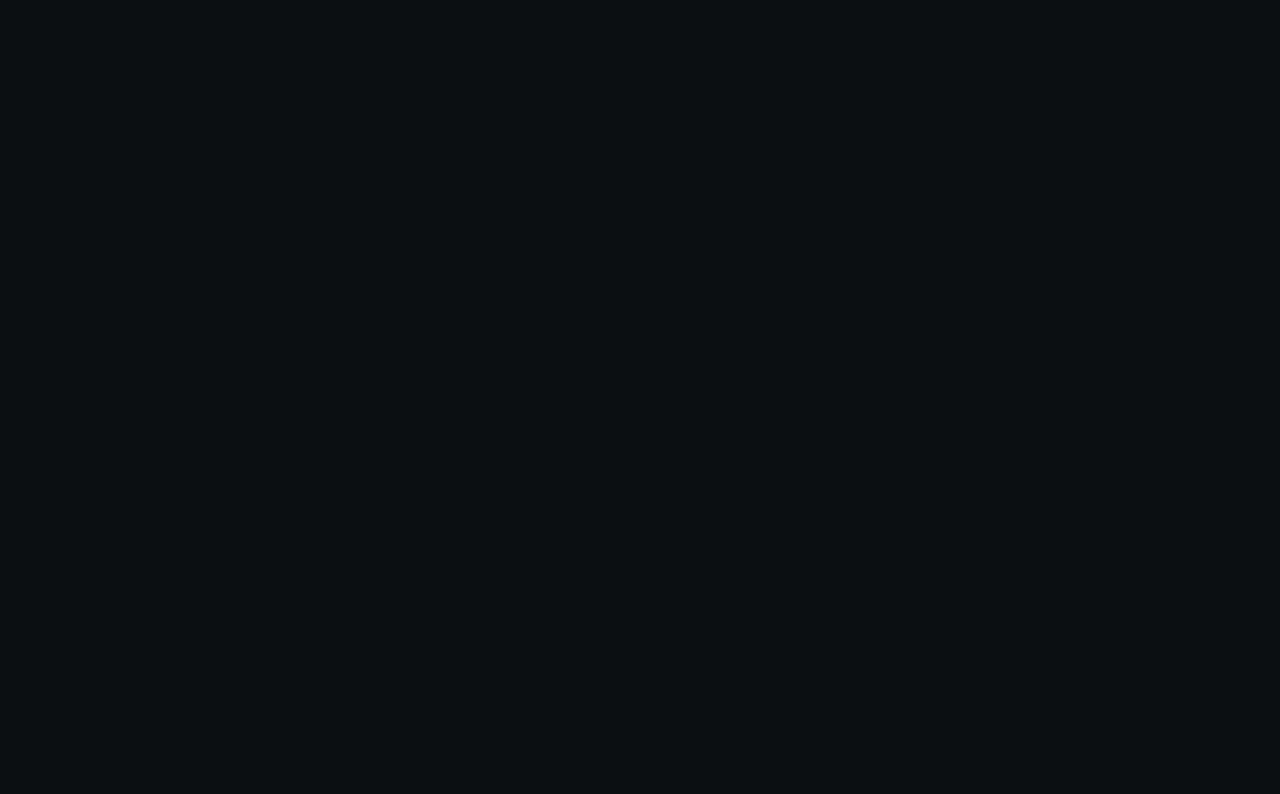
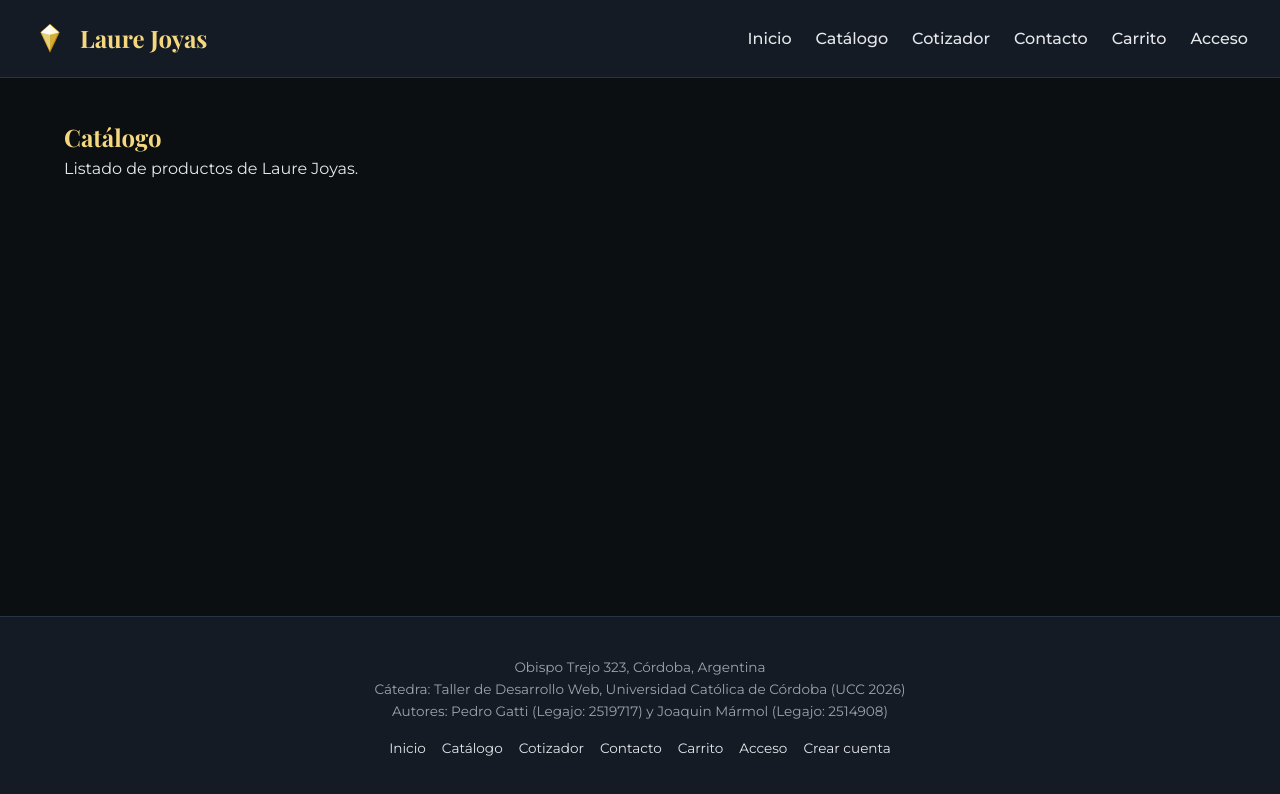
Before and after one commit to PedroGattiUCC/proyecto2026-Gatti-Marmol, a React (Vite) app in the folder segunda-entrega/: page /catalogo in a window 1280 px wide. Before the commit this address had no page. Shown: the top 794 px of the page. Built offline with nearby package versions, Linux system fonts and the light colour scheme; a web font is replaced by a local one.

Commit message:
feat(rutas): definir las rutas de las páginas con react-router-dom

```diff
--- a/segunda-entrega/src/App.jsx
+++ b/segunda-entrega/src/App.jsx
@@ -1,8 +1,16 @@
 import { BrowserRouter, Route, Routes } from 'react-router-dom';
 import MainLayout from '@layouts/MainLayout.jsx';
+import Carrito from '@pages/Carrito.jsx';
+import Catalogo from '@pages/Catalogo.jsx';
+import Contacto from '@pages/Contacto.jsx';
+import Cotizador from '@pages/Cotizador.jsx';
+import Home from '@pages/Home.jsx';
+import Login from '@pages/Login.jsx';
+import NotFound from '@pages/NotFound.jsx';
+import Registro from '@pages/Registro.jsx';
 
 /**
- * Componente principal: usa MainLayout como base de la aplicación
+ * Componente principal: define las rutas de las páginas dentro de MainLayout
  * @method App
  * @return {JSX.Element} Rutas de la aplicación
  */
@@ -10,7 +18,16 @@ const App = () => {
   return (
     <BrowserRouter>
       <Routes>
-        <Route path="/" element={<MainLayout />} />
+        <Route path="/" element={<MainLayout />}>
+          <Route index element={<Home />} />
+          <Route path="catalogo" element={<Catalogo />} />
+          <Route path="cotizador" element={<Cotizador />} />
+          <Route path="carrito" element={<Carrito />} />
+          <Route path="contacto" element={<Contacto />} />
+          <Route path="login" element={<Login />} />
+          <Route path="registro" element={<Registro />} />
+          <Route path="*" element={<NotFound />} />
+        </Route>
       </Routes>
     </BrowserRouter>
   );
--- /dev/null
+++ b/segunda-entrega/src/pages/Carrito.jsx
@@ -0,0 +1,15 @@
+/**
+ * Muestra la página de carrito
+ * @method Carrito
+ * @return {JSX.Element} Contenido de la página
+ */
+const Carrito = () => {
+  return (
+    <section>
+      <h2>Carrito</h2>
+      <p>Detalle de tu pedido.</p>
+    </section>
+  );
+};
+
+export default Carrito;
--- /dev/null
+++ b/segunda-entrega/src/pages/Catalogo.jsx
@@ -0,0 +1,15 @@
+/**
+ * Muestra la página de catálogo
+ * @method Catalogo
+ * @return {JSX.Element} Contenido de la página
+ */
+const Catalogo = () => {
+  return (
+    <section>
+      <h2>Catálogo</h2>
+      <p>Listado de productos de Laure Joyas.</p>
+    </section>
+  );
+};
+
+export default Catalogo;
--- /dev/null
+++ b/segunda-entrega/src/pages/Contacto.jsx
@@ -0,0 +1,15 @@
+/**
+ * Muestra la página de contacto
+ * @method Contacto
+ * @return {JSX.Element} Contenido de la página
+ */
+const Contacto = () => {
+  return (
+    <section>
+      <h2>Contacto</h2>
+      <p>Datos de contacto de Laure Joyas.</p>
+    </section>
+  );
+};
+
+export default Contacto;
--- /dev/null
+++ b/segunda-entrega/src/pages/Cotizador.jsx
@@ -0,0 +1,15 @@
+/**
+ * Muestra la página de cotizador
+ * @method Cotizador
+ * @return {JSX.Element} Contenido de la página
+ */
+const Cotizador = () => {
+  return (
+    <section>
+      <h2>Cotizador</h2>
+      <p>Calculá el presupuesto de una pieza a medida.</p>
+    </section>
+  );
+};
+
+export default Cotizador;
--- /dev/null
+++ b/segunda-entrega/src/pages/Home.jsx
@@ -0,0 +1,15 @@
+/**
+ * Muestra la página de inicio
+ * @method Home
+ * @return {JSX.Element} Contenido de la página
+ */
+const Home = () => {
+  return (
+    <section>
+      <h2>Inicio</h2>
+      <p>Presentación de la marca y piezas destacadas.</p>
+    </section>
+  );
+};
+
+export default Home;
--- /dev/null
+++ b/segunda-entrega/src/pages/Login.jsx
@@ -0,0 +1,15 @@
+/**
+ * Muestra la página de acceso
+ * @method Login
+ * @return {JSX.Element} Contenido de la página
+ */
+const Login = () => {
+  return (
+    <section>
+      <h2>Acceso</h2>
+      <p>Ingresá con tu correo y contraseña.</p>
+    </section>
+  );
+};
+
+export default Login;
--- /dev/null
+++ b/segunda-entrega/src/pages/NotFound.jsx
@@ -0,0 +1,15 @@
+/**
+ * Muestra la página de error 404
+ * @method NotFound
+ * @return {JSX.Element} Contenido de la página
+ */
+const NotFound = () => {
+  return (
+    <section>
+      <h2>Página no encontrada</h2>
+      <p>La página que buscás no existe.</p>
+    </section>
+  );
+};
+
+export default NotFound;
--- /dev/null
+++ b/segunda-entrega/src/pages/Registro.jsx
@@ -0,0 +1,15 @@
+/**
+ * Muestra la página de registro
+ * @method Registro
+ * @return {JSX.Element} Contenido de la página
+ */
+const Registro = () => {
+  return (
+    <section>
+      <h2>Crear cuenta</h2>
+      <p>Creá una cuenta para poder ingresar.</p>
+    </section>
+  );
+};
+
+export default Registro;
```
